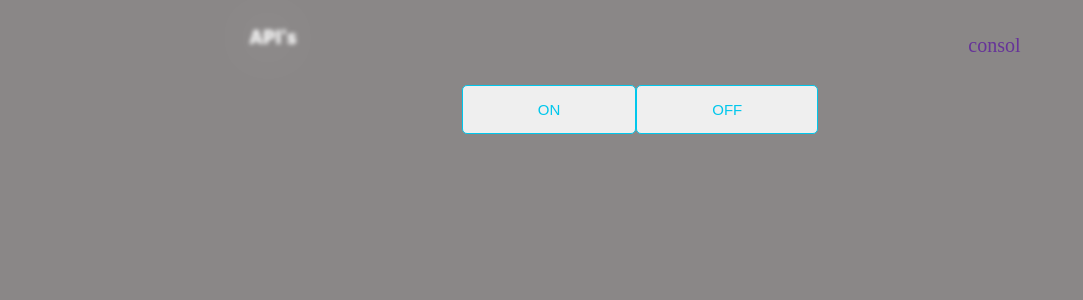
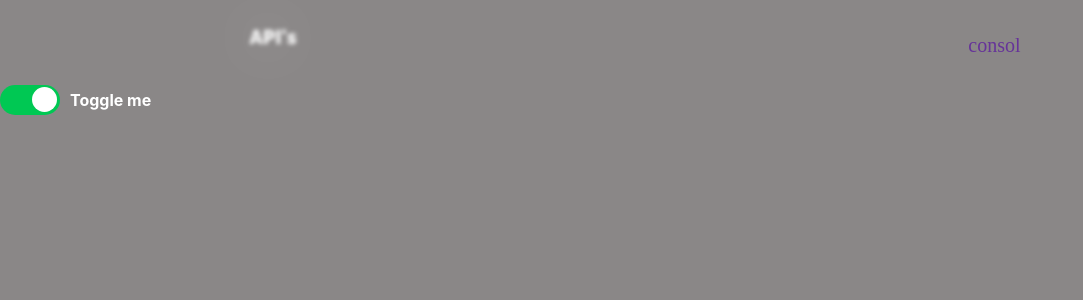
Before and after one commit to BrayanSO/B.Solera, a React (Create React App) app in the folder my-app/: page / in a window 1280 px wide. Shown: the top 300 px of the page, without its empty margins (0-1083 px from the left). Built offline with nearby package versions, Linux system fonts and the light colour scheme; a web font is replaced by a local one.

Commit message:
tiny issues

```diff
--- a/my-app/src/App.js
+++ b/my-app/src/App.js
@@ -1,22 +1,24 @@
 import React from 'react';
 import TextAnimation from './components/TextAnimation';
 import ConsoleAnimation from "./components/ConsoleAnimation"
-import "./Style/TextAnimation.css";
-import "./Style/buttons.css";
-import "./Style/ConsoleAnimation.css";
+import { Toggle } from './components/Toggle.js';
 
 const Header = () => {
+  const logState = (state) => {
+    console.log(state);
+  };
   return (
     <div>
       <div className='App'>
       <TextAnimation></TextAnimation>
       <ConsoleAnimation></ConsoleAnimation>
       </div>
-      <div className='buttons'>
-        <button className="ON">ON</button>
-        <button className="OFF">OFF</button>
+      <Toggle
+            label="Toggle me"
+            toggled={true}
+            onClick={logState}
+        />
       </div>
-    </div>
 
   );
 }
--- a/my-app/src/Style/buttons.css
+++ /dev/null
@@ -1,164 +0,0 @@
-body {
-  background-color: rgb(139, 138, 138);
-  padding-top: 5px;
-  color: white;
-}
-.buttons {
-  text-align: center;
-}
-
-.ON {
-  text-decoration: none;
-  text-transform: uppercase;
-  font-family: "Exo 2", sans-serif;
-  font-weight: 30px;
-  font-size: 15px;
-  display: inline-block;
-  position: relative;
-  text-align: center;
-  color: #00c7ec;
-  border: 1px solid #00c7ec;
-  border-radius: 5px;
-  line-height: 3em;
-  padding-left: 5em;
-  padding-right: 5em;
-  box-shadow: 0 0 0 0 transparent;
-  -webkit-transition: all 0.2s ease-in;
-  -moz-transition: all 0.2s ease-in;
-  transition: all 0.2s ease-in;
-}
-.ON:hover {
-  color: white;
-  box-shadow: 0 0 30px 0 rgba(0, 199, 236, 0.5);
-  background-color: #00c7ec;
-  -webkit-transition: all 0.2s ease-out;
-  -moz-transition: all 0.2s ease-out;
-  transition: all 0.2s ease-out;
-}
-.ON:hover:before {
-  -webkit-animation: shine 0.5s 0s linear;
-  -moz-animation: shine 0.5s 0s linear;
-  animation: shine 0.5s 0s linear;
-}
-.ON:active {
-  box-shadow: 0 0 0 0 transparent;
-  -webkit-transition: box-shadow 0.2s ease-in;
-  -moz-transition: box-shadow 0.2s ease-in;
-  transition: box-shadow 0.2s ease-in;
-}
-.ON:before {
-  content: "";
-  display: block;
-  width: 0px;
-  height: 86%;
-  position: absolute;
-  top: 7%;
-  left: 0%;
-  opacity: 0;
-  background: white;
-  box-shadow: 0 0 15px 3px white;
-  -webkit-transform: skewX(-20deg);
-  -moz-transform: skewX(-20deg);
-  -ms-transform: skewX(-20deg);
-  -o-transform: skewX(-20deg);
-  transform: skewX(-20deg);
-}
-
-@-webkit-keyframes shine {
-  from {
-    opacity: 0;
-    left: 0%;
-  }
-  50% {
-    opacity: 1;
-  }
-  to {
-    opacity: 0;
-    left: 100%;
-  }
-}
-@-moz-keyframes shine {
-  from {
-    opacity: 0;
-    left: 0%;
-  }
-  50% {
-    opacity: 1;
-  }
-  to {
-    opacity: 0;
-    left: 100%;
-  }
-}
-@keyframes shine {
-  from {
-    opacity: 0;
-    left: 0%;
-  }
-  50% {
-    opacity: 1;
-  }
-  to {
-    opacity: 0;
-    left: 100%;
-  }
-}
-
-/*  button off */
-
-.OFF {
-  text-decoration: none;
-  text-transform: uppercase;
-  font-family: "Exo 2", sans-serif;
-  font-weight: 300;
-  font-size: 15px;
-  display: inline-block;
-  position: relative;
-  text-align: center;
-  color: #00c7ec;
-  border: 1px solid #00c7ec;
-  border-radius: 5px;
-  line-height: 3em;
-  padding-left: 5em;
-  padding-right: 5em;
-  box-shadow: 0 0 0 0 transparent;
-  -webkit-transition: all 0.2s ease-in;
-  -moz-transition: all 0.2s ease-in;
-  transition: all 0.2s ease-in;
-}
-.OFF:hover {
-  color: rgb(5, 5, 5);
-  box-shadow: 0 0 30px 0 rgba(0, 199, 236, 0.5);
-  background-color: #ec0000;
-  -webkit-transition: all 0.2s ease-out;
-  -moz-transition: all 0.2s ease-out;
-  transition: all 0.2s ease-out;
-}
-.OFF:hover:before {
-  -webkit-animation: shine 0.5s 0s linear;
-  -moz-animation: shine 0.5s 0s linear;
-  animation: shine 0.5s 0s linear;
-}
-.OFF:active {
-  box-shadow: 0 0 0 0 transparent;
-  -webkit-transition: box-shadow 0.2s ease-in;
-  -moz-transition: box-shadow 0.2s ease-in;
-  transition: box-shadow 0.2s ease-in;
-}
-.OFF:before {
-  content: "";
-  display: block;
-  width: 0px;
-  height: 86%;
-  position: absolute;
-  top: 7%;
-  left: 0%;
-  opacity: 0;
-  background: white;
-  box-shadow: 0 0 15px 3px white;
-  -webkit-transform: skewX(-20deg);
-  -moz-transform: skewX(-20deg);
-  -ms-transform: skewX(-20deg);
-  -o-transform: skewX(-20deg);
-  transform: skewX(-20deg);
-}
--- a/my-app/src/Style/index.css
+++ b/my-app/src/Style/index.css
@@ -1,11 +1,13 @@
 body {
-
   margin: 0;
   font-family: -apple-system, BlinkMacSystemFont, 'Segoe UI', 'Roboto', 'Oxygen',
     'Ubuntu', 'Cantarell', 'Fira Sans', 'Droid Sans', 'Helvetica Neue',
     sans-serif;
   -webkit-font-smoothing: antialiased;
   -moz-osx-font-smoothing: grayscale;
+  background-color: rgb(19, 18, 18);
+  padding-top: 5px;
+  color: white;
 }
 
 code {
--- /dev/null
+++ b/my-app/src/Style/toggle.css
@@ -0,0 +1,53 @@
+label {
+    position: relative;
+    display: inline-block;
+    width: 60px;
+    height: 30px;
+}
+
+input {
+    opacity: 0;
+    width: 0;
+    height: 0;
+}
+
+.span1 {
+    position: absolute;
+    cursor: pointer;
+    top: 0;
+    left: 0;
+    right: 0;
+    bottom: 0;
+    transition: 0.3s;
+    border-radius: 30px;
+}
+
+strong {
+    position: absolute;
+    left: 100%;
+    width: max-content;
+    height: 100%;
+    line-height: 30px;
+    margin-left: 10px;
+    cursor: pointer;
+}
+
+.span1:before {
+    position: absolute;
+    content: "";
+    height: 25px;
+    width: 25px;
+    left: 3px;
+    bottom: 2.6px;
+    background-color: #fff;
+    border-radius: 50%;
+    transition: 0.3s;
+}
+
+input:checked + span {
+    background-color: #00c853;
+}
+
+input:checked + span:before {
+    transform: translateX(29px);
+}
--- a/my-app/src/components/ConsoleAnimation.js
+++ b/my-app/src/components/ConsoleAnimation.js
@@ -1,4 +1,5 @@
 import React, { useEffect } from 'react';
+import "../Style/ConsoleAnimation.css"
 
 const ConsoleAnimation = () => {
   useEffect(() => {
--- a/my-app/src/components/TextAnimation.js
+++ b/my-app/src/components/TextAnimation.js
@@ -1,5 +1,5 @@
 import React, { useEffect } from 'react';
-
+import "../Style/TextAnimation.css"
 const TextAnimation = () => {
   useEffect(() => {
     const elts = {
--- /dev/null
+++ b/my-app/src/components/Toggle.js
@@ -0,0 +1,20 @@
+import "../Style/toggle.css"
+import { useState } from 'react'
+
+
+export const Toggle = ({ label, toggled, onClick }) => {
+    const [isToggled, toggle] = useState(toggled)
+
+    const callback = () => {
+        toggle(!isToggled)
+        onClick(!isToggled)
+    }
+
+    return (
+        <label>
+            <input type="checkbox" defaultChecked={isToggled} onClick={callback} />
+            <span className="span1" />
+            <strong>{label}</strong>
+        </label>
+    )
+}
```
